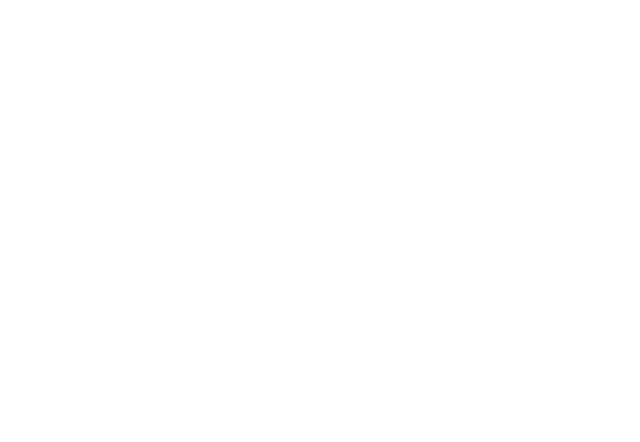
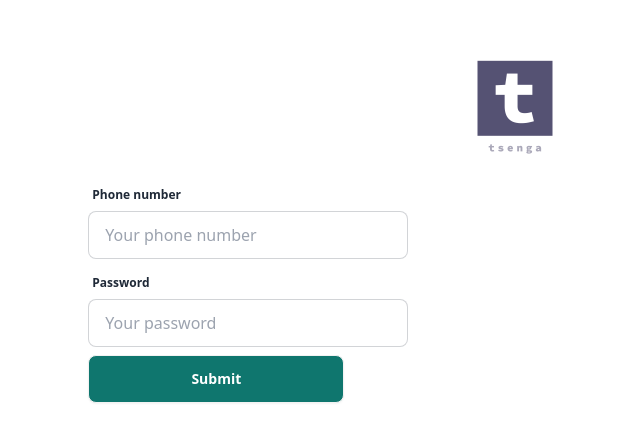
Before and after one commit to manqobasukati/tsengisaLaybuy, a Nuxt app: page /sign-in in a window 1280 px wide. Before the commit this address had no page. Shown: the part 184-626 px from the top of the page, without its empty margins (125-765 px from the left). Built offline with nearby package versions, Linux system fonts and the light colour scheme.

Commit message:
coming along very well

```diff
--- a/app.vue
+++ b/app.vue
@@ -3,3 +3,7 @@
     <NuxtPage></NuxtPage>
   </div>
 </template>
+
+<script setup lang="ts">
+import 'material-icons/iconfont/material-icons.css';
+</script>
--- a/nuxt.config.ts
+++ b/nuxt.config.ts
@@ -9,6 +9,8 @@
       autoprefixer: {},
     },
   },
-
+  devServer:{
+    host:"0.0.0.0"
+  },
   modules: ["@nuxt/image"]
 })
--- a/package.json
+++ b/package.json
@@ -10,6 +10,7 @@
     "postinstall": "nuxt prepare"
   },
   "dependencies": {
+    "material-icons": "^1.13.12",
     "nuxt": "^3.10.3",
     "vue": "^3.4.19",
     "vue-router": "^4.3.0"
--- /dev/null
+++ b/pages/index.vue
@@ -0,0 +1,72 @@
+<template>
+  <div class="drawer">
+    <input id="my-drawer" type="checkbox" class="drawer-toggle" />
+    <div class="drawer-content flex flex-col h-full p-2">
+      <div class="flex justify-between items-center">
+        <div class="text-2xl">Lay Buys</div>
+        <label for="my-drawer">
+          <span class="material-icons drawer-button">menu</span>
+        </label>
+      </div>
+      <!-- Page content here -->
+    </div>
+    <div class="drawer-side ">
+      <label
+        for="my-drawer"
+        aria-label="close sidebar"
+        class="drawer-overlay"
+      ></label>
+
+      <ul
+        class="menu  w-2/3 min-h-full bg-base-200 text-base-content justify-center items-center "
+      >
+        <!-- Sidebar content here -->
+        <img
+        width="100"
+        class="rounded-full"
+        src="https://media.licdn.com/dms/image/C4D03AQGo606g1nklfA/profile-displayphoto-shrink_200_200/0/1580191988102?e=1714608000&v=beta&t=hkBOdQ03McRa5yrm_0mEWgVgxiAv8PKLxar1REPA8J0"
+      />
+        <li v-for="(item, key) in menuItems" class="w-full" :key="key">
+          <div class="flex justify-left w-full">
+            <span class="material-icons-outlined">{{ item.itemIcon }}</span>
+            <div>{{ item.itemName }}</div>
+          </div>
+          <div class="divider"></div>
+        </li>
+      </ul>
+    </div>
+  </div>
+</template>
+
+<script setup lang="ts">
+import { ref } from 'vue';
+
+import type { Ref } from 'vue';
+type MenuItem = {
+  itemName: string;
+  itemIcon: string;
+};
+
+const menuItems: Ref<MenuItem[]> = ref([
+  {
+    itemName: 'LayBuys',
+    itemIcon: 'shopping_bag',
+  },
+  {
+    itemName: 'Profile',
+    itemIcon: 'person',
+  },
+  {
+    itemName: 'FAQ',
+    itemIcon: 'help',
+  },
+  {
+    itemName: 'Settings',
+    itemIcon: 'settings',
+  },
+  {
+    itemName: 'Privacy Policy',
+    itemIcon: 'policy',
+  },
+]);
+</script>
--- /dev/null
+++ b/pages/sign-in.vue
@@ -0,0 +1,31 @@
+<template>
+    <div class="flex flex-col h-full w-full items-center justify-center">
+      <img src="../assets/tsengaLogo/logo.png" width="150" />
+      <div class="flex flex-col gap-2 w-2/3">
+
+        <label class="form-control w-full ">
+          <div class="label">
+            <span class="label-text text-xs font-bold">Phone number</span>
+          </div>
+          <input
+            type="number"
+            placeholder="Your phone number"
+            class="input input-bordered w-full max-w-xs"
+          />
+        </label>
+        <label class="form-control w-full ">
+          <div class="label">
+            <span class="label-text text-xs font-bold">Password</span>
+          </div>
+          <input
+            type="password"
+            placeholder="Your password"
+            class="input input-bordered w-full max-w-xs"
+          />
+        </label>
+        <button class="btn btn-wide bg-teal-700 text-white">Submit</button>
+      </div>
+    </div>
+  </template>
+
+  <script setup lang="ts"></script>
```
Also changed, not shown: 1 other file (tests, documents, lock files or other folders).
